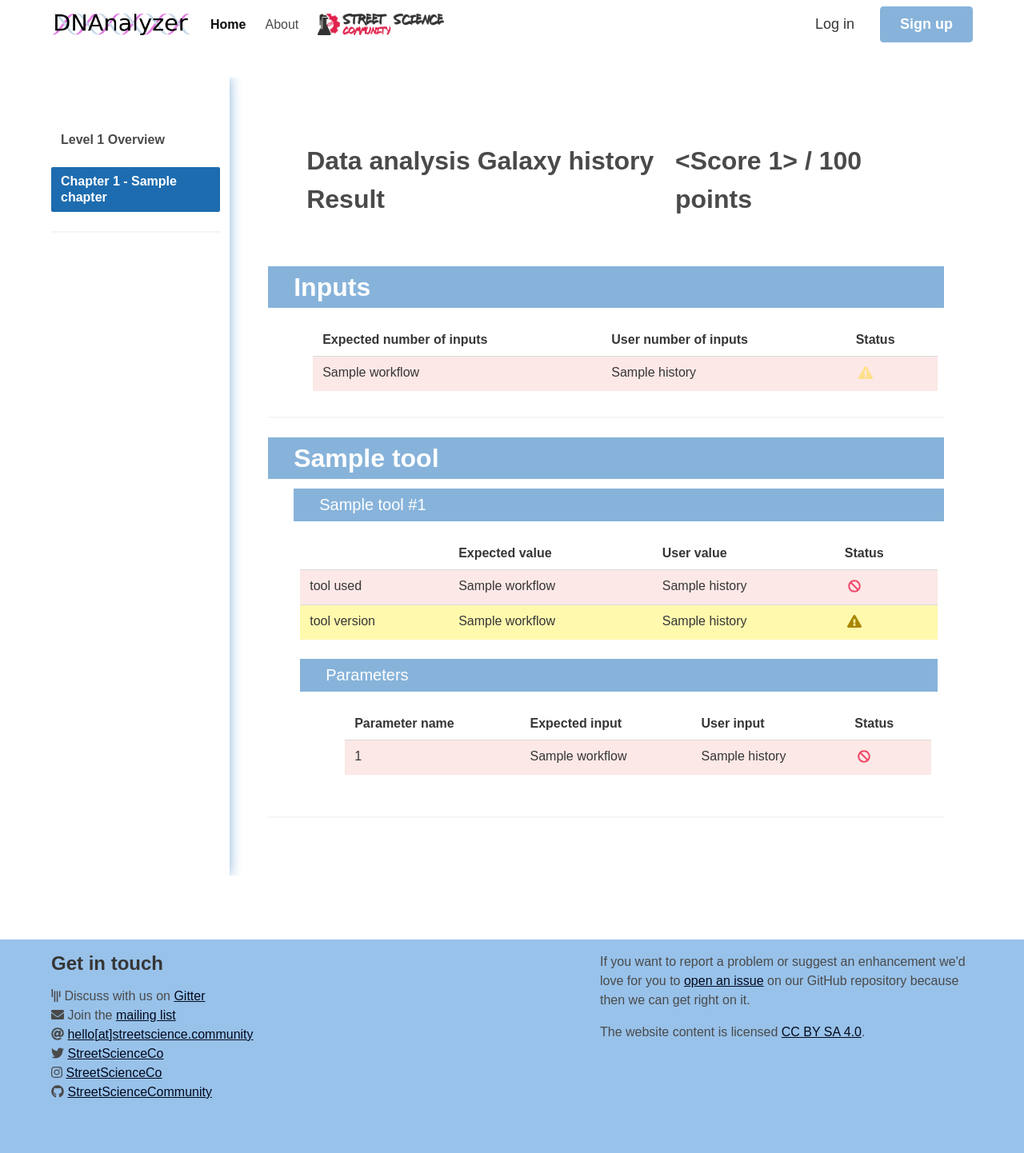
After one commit to StreetScienceCommunity/DNAnalyzer, a Flask app: template templates/games/level2/galaxy_result.html in a window 1280 px wide. The commit adds this page. Shown: the whole page at 80% size. Run offline with Flask 3, Linux system fonts and the light colour scheme; tables that the repository leaves empty hold one stand-in row (values such as "Sample post"); the template is opened without the code that fills it: values that come from a table or form of the project are taken from there, most other values are stand-ins (such as "Sample title", 1, 10 or a date in 2020); some libraries are stand-ins or nearby versions.

Commit message:
update galaxy history result page template

```diff
--- a/static/css/styles.css
+++ b/static/css/styles.css
@@ -371,3 +371,7 @@ body > footer {
 .step_num p{
 	color: white;
 }
+
+.block_margin{
+	margin-left: 2rem;
+}
--- /dev/null
+++ b/templates/games/level2/galaxy_result.html
@@ -0,0 +1,130 @@
+{% extends 'base.html' %}
+{% block body %}
+
+<div class="quiz_wrapper columns mb-6">
+	{% include 'chapter_menu.html' %}
+	<div class="quiz column is-four-fifths p-6">
+		<div class="section">
+			<p class="is-size-3 has-text-weight-bold mb-3 quiz_title"> <span>Data analysis Galaxy history Result</span> <span>{{score}} / 100 points</span></p>
+		</div>
+		<div>
+			<div class="step_num mb-3">
+				<p class="title"> Inputs </p>
+			</div>
+			<div class="ml-6 mb-3 p-2">
+				<table class="table is-fullwidth">
+					<tr class="th">
+						<th>Expected number of inputs</th>
+						<th>User number of inputs</th>
+						<th>Status</th>
+					</tr>
+						<tr {% if result.data_inputs.same %} class="correct" {% else %} class="wrong" {% endif %}>
+							<td class="has-text-left">{{result.data_inputs.workflow}}</td>
+							<td class="has-text-left">{{result.data_inputs.history}}</td>
+							<td class="has-text-left">
+								{% if result.data_inputs.same %}
+									<span class="icon has-text-success"><i class="fas fa-check-square"></i></span>
+								{% else %}
+									<span class="icon has-text-warning"><i class="fas fa-exclamation-triangle"></i></span>
+								{% endif %}
+							</td>
+						</tr>
+				</table>
+			</div>
+			<hr>
+		</div>
+        {% set overall_step_id = namespace(value=1) %}
+        {% for tool, tool_res in result.comparison_by_reference_workflow_tools.items() %}
+            <div id="tool_{{tool}}" class="step_num mb-3">
+                <p class="title"> {{tool}} </p>
+            </div>
+                {% for step_num, step_res in tool_res.details.items() %}
+                    <div>
+                        <div id="step_{{overall_step_id.value}}" class="step_num block_margin mb-3">
+                            <p class="subtitle"> {{tool}} #{{step_num}} </p>
+                        </div>
+                        <div id="table_step_{{overall_step_id.value}}" class="block_margin mb-3 p-2">
+                            <table class="table is-fullwidth">
+                                <tr class="th">
+                                    <th></th>
+                                    <th>Expected value</th>
+                                    <th>User value</th>
+                                    <th>Status</th>
+                                </tr>
+                                    <tr {% if step_res.tool.same %} class="correct" {% else %} class="wrong" {% endif %}>
+                                        <td class="has-text-left">tool used</td>
+                                        <td class="has-text-left">{{step_res.tool.workflow}}</td>
+                                        <td class="has-text-left">{{step_res.tool.history}}</td>
+                                        <td class="has-text-left">
+                                            {% if step_res.tool.same %}
+                                                <span class="icon has-text-success"><i class="fas fa-check-square"></i></span>
+                                            {% else %}
+                                                <span class="icon has-text-danger"><i class="fas fa-ban"></i></span>
+                                            {% endif %}
+                                        </td>
+                                    </tr>
+                                    <tr {% if step_res.version.same %} class="correct" {% else %} class="missed" {% endif %}>
+                                        <td class="has-text-left">tool version</td>
+                                        <td class="has-text-left">{{step_res.version.workflow}}</td>
+                                        <td class="has-text-left">{{step_res.version.history}}</td>
+                                        <td class="has-text-left">
+                                            {% if step_res.version.same %}
+                                                <span class="icon has-text-success"><i class="fas fa-check-square"></i></span>
+                                            {% else %}
+                                                <span class="icon has-text-warning"><i class="fas fa-exclamation-triangle"></i></span>
+                                            {% endif %}
+                                        </td>
+                                    </tr>
+                            </table>
+                            {% if step_res.parameters %}
+                                {% if step_res.parameters %}
+                                    {% if step_res.parameters.details %}
+                                        <div id="step_{{overall_step_id.value}}_params" class="step_num mb-3">
+                                            <p class="subtitle"> Parameters </p>
+                                        </div>
+                                        <div id="table_step_{{overall_step_id.value}}_params" class="ml-6 mb-3 p-2">
+                                            <table class="table is-fullwidth">
+                                                <tr class="th">
+                                                    <th>Parameter name</th>
+                                                    <th>Expected input</th>
+                                                    <th>User input</th>
+                                                    <th>Status</th>
+                                                </tr>
+                                                {% for key, value in step_res.parameters.details.items() %}
+                                                    <tr {% if value.same %} class="correct" {% else %} class="wrong" {% endif %}>
+                                                        <td class="has-text-left">{{key}}</td>
+                                                        <td class="has-text-left">{{value.workflow}}</td>
+                                                        <td class="has-text-left">{{value.history}}</td>
+                                                        <td class="has-text-left">
+                                                            {% if value.same %}
+                                                                <span class="icon has-text-success"><i class="fas fa-check-square"></i></span>
+                                                            {% else %}
+                                                                <span class="icon has-text-danger"><i class="fas fa-ban"></i></span>
+                                                            {% endif %}
+                                                        </td>
+                                                    </tr>
+                                                {% endfor %}
+                                            </table>
+                                        </div>
+                                    {% endif %}
+                                {% endif %}
+                            {% endif %}
+                        </div>
+                    </div>
+                    {% set overall_step_id.value = overall_step_id.value + 1 %}
+                {% endfor %}
+                <hr>
+        {% endfor %}
+	</div>
+</div>
+
+<script>
+	$(document).ready(function() {
+    $('.step_num').on('click', function(){
+		var table_id = '#table_' + this.id
+        $(table_id).toggle();
+    });
+
+});
+</script>
+{% endblock %}
```
